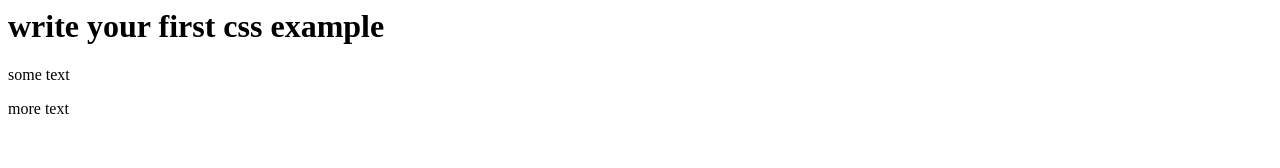
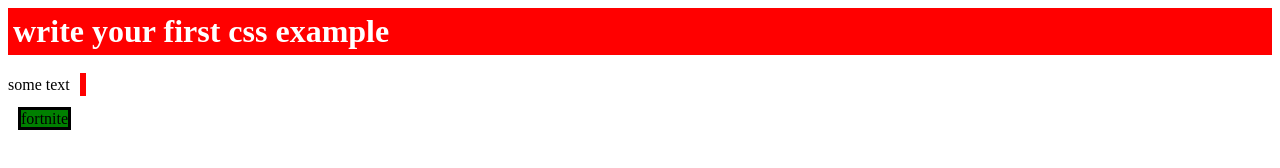
Before and after one commit to Dialectos2030/prac, a plain HTML site: page index.html in a window 1280 px wide. Drawn offline with Linux system fonts and the light colour scheme.

Commit message:
Update index.html

```diff
--- a/index.html
+++ b/index.html
@@ -7,7 +7,42 @@
 <p class="my-font'>This is Paragraph.</p>
 <div>some text<span class="small-box">
 </div>
-<div><span class="small-green-box">more text</span>
+<div><span class="small-green-box">fortnite</span>
 </div>
 </body>
 </html>
+<style>
+  .my-font
+  color:green;
+  text-align: center;
+  }
+  .my-white-font {
+    colour: white;
+  }
+  .small-box {
+    background-color: aqua;
+    width: 350 px;
+    height:100 px;
+    position: inline-block;
+    border: 3px solid #ff0000;
+    margin: 10px;
+  }
+  .small-green-box{
+    background-color: green;
+    width: 350px;
+    height: 100px;
+    position: inline-block;
+    border: 3px solid #000000;
+    margin: 10px;
+  }
+  h1{
+    color:white;
+    background-color:red;
+    padding:5px;
+  }
+  /*
+  p{
+    colorblue;
+    {
+  */
+</style>
```
